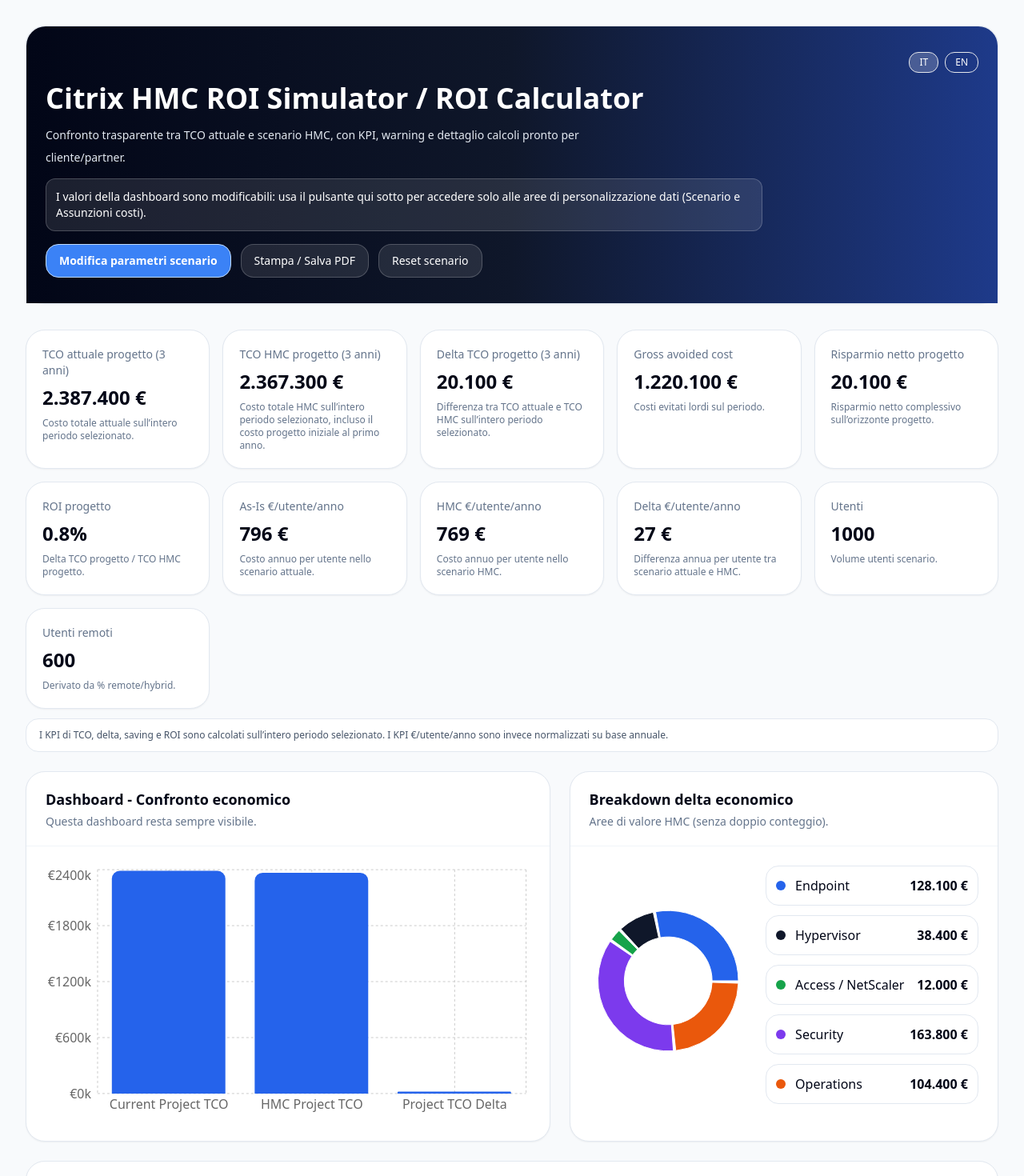
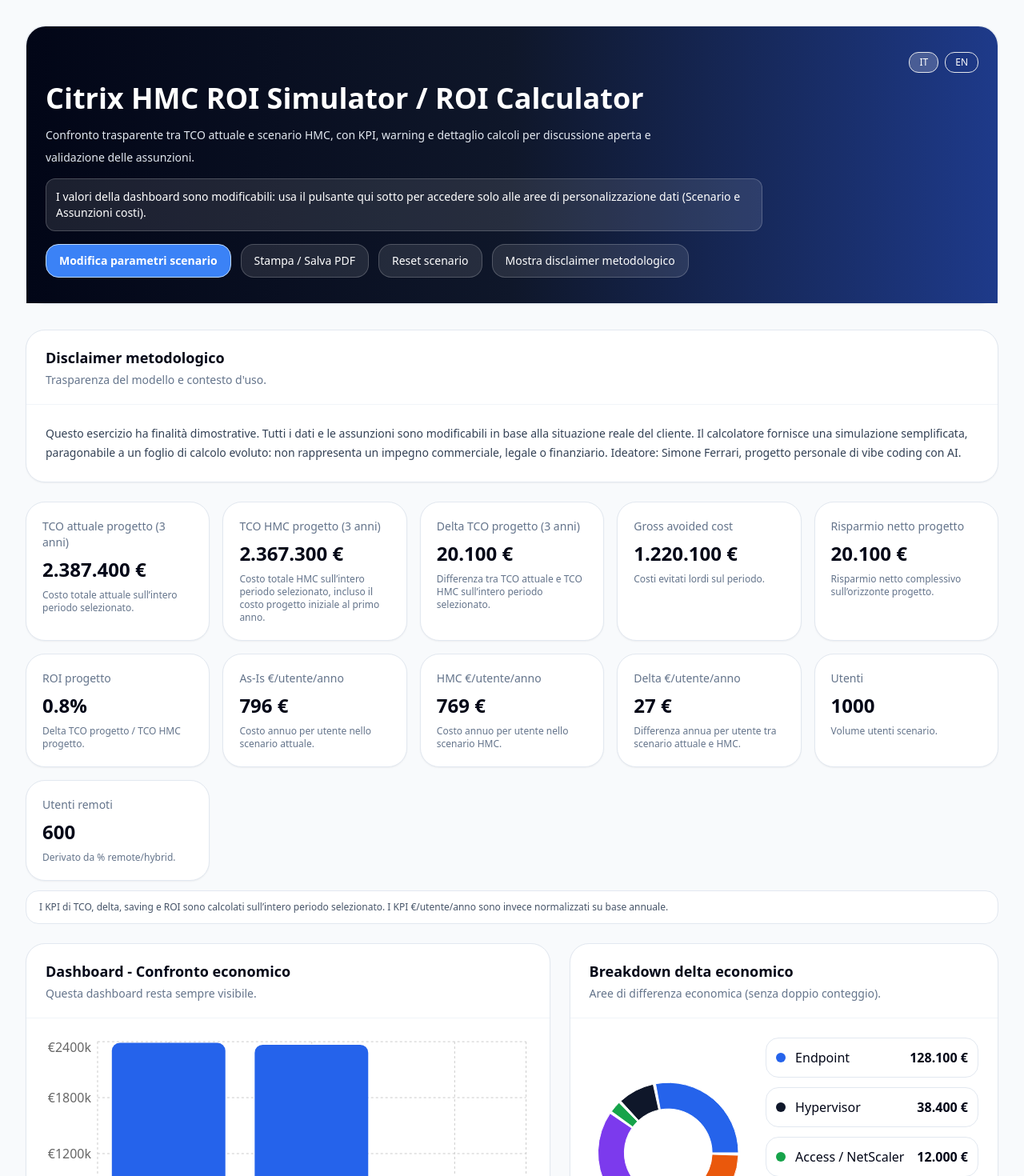
Before and after one commit to ferrarisimo/citrix-hmc-roi-calculator, a React (Vite) app: page / in a window 1280 px wide. Shown: the top 1470 px of the page at 80% size. Built offline with nearby package versions, Linux system fonts and the light colour scheme.

Commit message:
Improve transparency messaging and add methodology disclaimer

```diff
--- a/src/App.jsx
+++ b/src/App.jsx
@@ -29,7 +29,7 @@
   it: {
     title: 'Citrix HMC ROI Simulator / ROI Calculator',
     subtitle:
-      'Confronto trasparente tra TCO attuale e scenario HMC, con KPI, warning e dettaglio calcoli pronto per cliente/partner.',
+      'Confronto trasparente tra TCO attuale e scenario HMC, con KPI, warning e dettaglio calcoli per discussione aperta e validazione delle assunzioni.',
     customizationIntro:
       'I valori della dashboard sono modificabili: usa il pulsante qui sotto per accedere solo alle aree di personalizzazione dati (Scenario e Assunzioni costi).',
     editScenario: 'Modifica parametri scenario',
@@ -47,11 +47,15 @@
     hmcPerUserYear: 'HMC €/utente/anno',
     deltaPerUserYear: 'Delta €/utente/anno',
     years: 'anni',
+    disclaimerButton: 'Mostra disclaimer metodologico',
+    disclaimerTitle: 'Disclaimer metodologico',
+    disclaimerBody:
+      'Questo esercizio ha finalità dimostrative. Tutti i dati e le assunzioni sono modificabili in base alla situazione reale del cliente. Il calcolatore fornisce una simulazione semplificata, paragonabile a un foglio di calcolo evoluto: non rappresenta un impegno commerciale, legale o finanziario. Ideatore: Simone Ferrari, progetto personale di vibe coding con AI.',
   },
   en: {
     title: 'Citrix HMC ROI Simulator / ROI Calculator',
     subtitle:
-      'Transparent comparison between current TCO and HMC scenario with KPI, warnings, and calculation details ready for customer/partner use.',
+      'Transparent comparison between current TCO and HMC scenario with KPI, warnings, and calculation details for open discussion and assumption validation.',
     customizationIntro:
       'Dashboard values are editable: use the button below to open data customization only (Scenario and Cost assumptions).',
     editScenario: 'Edit scenario parameters',
@@ -69,6 +73,10 @@
     hmcPerUserYear: 'HMC €/user/year',
     deltaPerUserYear: 'Delta €/user/year',
     years: 'years',
+    disclaimerButton: 'Show methodology disclaimer',
+    disclaimerTitle: 'Methodology disclaimer',
+    disclaimerBody:
+      "This exercise is for demonstration purposes. All inputs and assumptions are editable according to the customer's real context. The calculator is a simplified simulation, similar to an advanced spreadsheet: it is not a commercial, legal, or financial commitment. Creator: Simone Ferrari, personal AI vibe-coding project.",
   },
 };
 
@@ -189,6 +197,7 @@
   const [showCustomization, setShowCustomization] = useState(false);
   const [customTab, setCustomTab] = useState('params');
   const [hoveredRowKey, setHoveredRowKey] = useState(null);
+  const [showDisclaimer, setShowDisclaimer] = useState(false);
   const copy = TEXT[lang];
   const t = (itText, enText) => (lang === 'it' ? itText : enText);
 
@@ -511,10 +520,23 @@
                 <button onClick={() => setState(DEFAULTS)} className="inline-flex items-center gap-2 rounded-2xl border border-white/20 bg-white/10 px-4 py-2.5 text-sm">
                   {copy.reset}
                 </button>
+                <button onClick={() => setShowDisclaimer((v) => !v)} className="inline-flex items-center gap-2 rounded-2xl border border-white/20 bg-white/10 px-4 py-2.5 text-sm">
+                  {copy.disclaimerButton}
+                </button>
               </div>
             </div>
           </div>
         </motion.div>
+
+        {(showDisclaimer || !showCustomization) && (
+          <SectionCard
+            className="mb-6"
+            title={copy.disclaimerTitle}
+            subtitle={t("Trasparenza del modello e contesto d'uso.", 'Model transparency and usage context.')}
+          >
+            <p className="text-sm leading-6 text-slate-700">{copy.disclaimerBody}</p>
+          </SectionCard>
+        )}
 
         {showCustomization && (
           <div className="mb-6">
@@ -694,7 +716,7 @@
 
           <SectionCard
             title={t('Breakdown delta economico', 'Economic delta breakdown')}
-            subtitle={t('Aree di valore HMC (senza doppio conteggio).', 'HMC value areas (without double counting).')}
+            subtitle={t('Aree di differenza economica (senza doppio conteggio).', 'Economic difference areas (without double counting).')}
           >
             <div className="grid gap-6 lg:grid-cols-[0.85fr,1.15fr]">
               <div className="h-72">
@@ -732,7 +754,7 @@
           {hoveredRowKey && hmcInfo[hoveredRowKey] ? (
             <div className="mb-4 rounded-2xl border border-blue-200 bg-blue-50 p-3 text-sm">
               <p className="font-semibold text-blue-900">
-                {t('Funzionalità HMC', 'HMC feature')}: {hmcInfo[hoveredRowKey].feature}
+                {t('Funzionalità associate', 'Associated feature')}: {hmcInfo[hoveredRowKey].feature}
               </p>
               <p className="mt-1 text-blue-800">
                 {t('Descrizione', 'Description')}: {hmcInfo[hoveredRowKey].description}
@@ -775,7 +797,7 @@
           </div>
           <p className="mt-4 text-xs text-slate-500">
             {t(
-              'Nota: la voce PC refresh avoidance non è sommata separatamente: è già inclusa nel delta Endpoint (As Is Endpoint - HMC Endpoint).',
+              'Nota metodologica: la voce PC refresh avoidance non è sommata separatamente perché è già inclusa nel delta Endpoint (As Is Endpoint - HMC Endpoint).',
               'Note: PC refresh avoidance is not added as a separate saving: it is already embedded in Endpoint delta (As Is Endpoint - HMC Endpoint).'
             )}
           </p>
```
